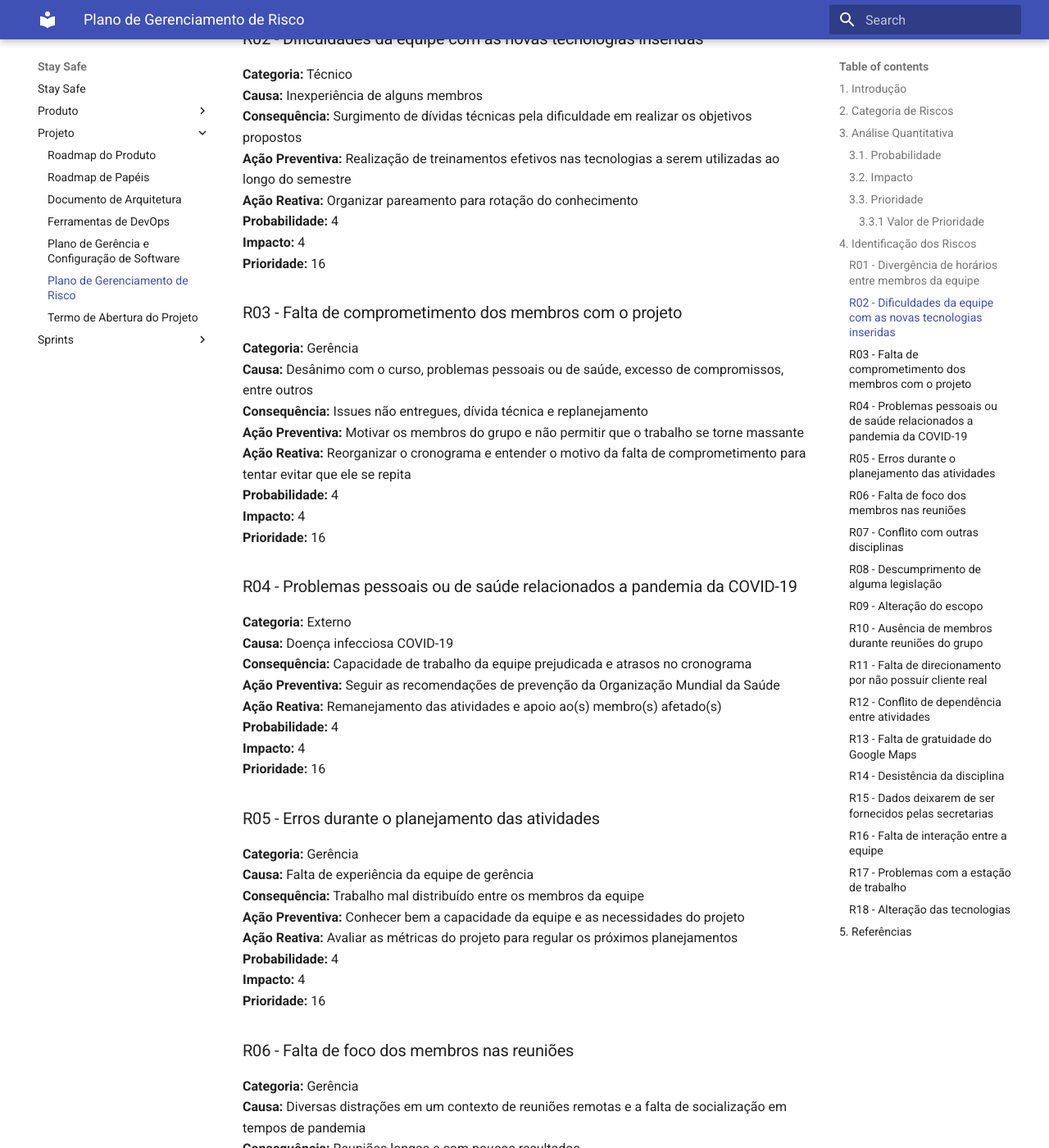
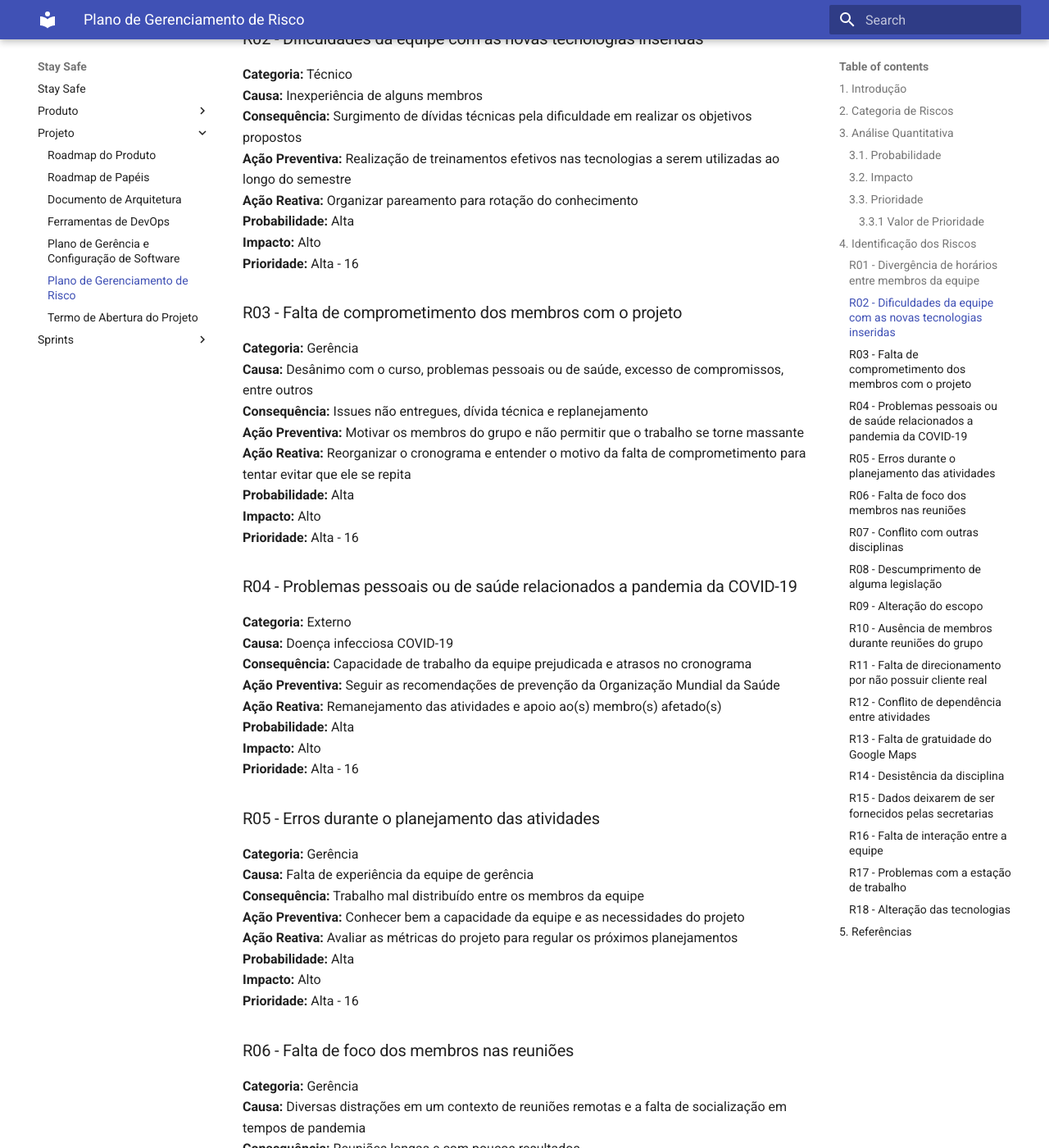
Before and after one commit to fga-eps-mds/2020.1-stay-safe-docs, an MkDocs documentation site: the page built from docs/projeto/risk-management.md, in a window 1280 px wide and 1400 px high, scrolled down 2704 px. Shown: the whole window at 82% size. Built offline with MkDocs 1.6.1 and Material for MkDocs 9.7.7, drawn with Linux system fonts in a browser that asks for light colours; some of the changed text lies outside the part shown.

Commit message:
Rewrite probability, impact and priority to facilitate immediate understanding.

```diff
--- a/docs/projeto/risk-management.md
+++ b/docs/projeto/risk-management.md
@@ -61,9 +61,9 @@ Através da multiplicação entre as estimativas de impacto e probabilidade é p
 **Consequência:** Dificuldade para reunir toda a equipe e realizar os pareamentos
 **Ação Preventiva:** Elaboração de planilhas de controle de horários
 **Ação Reativa:** Planejar os pareamentos e reuniões baseado na planilha de horários
-**Probabilidade:** 5
-**Impacto:** 4
-**Prioridade:** 20
+**Probabilidade:** Muito Alta
+**Impacto:** Alto
+**Prioridade:** Alta - 20
 
 ### R02 - Dificuldades da equipe com as novas tecnologias inseridas
 **Categoria:** Técnico
@@ -71,9 +71,9 @@ Através da multiplicação entre as estimativas de impacto e probabilidade é p
 **Consequência:** Surgimento de dívidas técnicas pela dificuldade em realizar os objetivos propostos
 **Ação Preventiva:** Realização de treinamentos efetivos nas tecnologias a serem utilizadas ao longo do semestre
 **Ação Reativa:** Organizar pareamento para rotação do conhecimento
-**Probabilidade:** 4
-**Impacto:** 4
-**Prioridade:** 16
+**Probabilidade:** Alta
+**Impacto:** Alto
+**Prioridade:** Alta - 16
 
 ### R03 - Falta de comprometimento dos membros com o projeto
 **Categoria:** Gerência
@@ -81,9 +81,9 @@ Através da multiplicação entre as estimativas de impacto e probabilidade é p
 **Consequência:** Issues não entregues, dívida técnica e replanejamento
 **Ação Preventiva:** Motivar os membros do grupo e não permitir que o trabalho se torne massante
 **Ação Reativa:** Reorganizar o cronograma e entender o motivo da falta de comprometimento para tentar evitar que ele se repita
-**Probabilidade:** 4
-**Impacto:** 4
-**Prioridade:** 16
+**Probabilidade:** Alta
+**Impacto:** Alto
+**Prioridade:** Alta - 16
 
 ### R04 - Problemas pessoais ou de saúde relacionados a pandemia da COVID-19
 **Categoria:** Externo
@@ -91,9 +91,9 @@ Através da multiplicação entre as estimativas de impacto e probabilidade é p
 **Consequência:** Capacidade de trabalho da equipe prejudicada e atrasos no cronograma
 **Ação Preventiva:** Seguir as recomendações de prevenção da Organização Mundial da Saúde
 **Ação Reativa:** Remanejamento das atividades e apoio ao(s) membro(s) afetado(s)
-**Probabilidade:** 4
-**Impacto:** 4
-**Prioridade:** 16
+**Probabilidade:** Alta
+**Impacto:** Alto
+**Prioridade:** Alta - 16
 
 ### R05 - Erros durante o planejamento das atividades
 **Categoria:** Gerência
@@ -101,9 +101,9 @@ Através da multiplicação entre as estimativas de impacto e probabilidade é p
 **Consequência:** Trabalho mal distribuído entre os membros da equipe
 **Ação Preventiva:** Conhecer bem a capacidade da equipe e as necessidades do projeto
 **Ação Reativa:**  Avaliar as métricas do projeto para regular os próximos planejamentos
-**Probabilidade:** 4
-**Impacto:** 4
-**Prioridade:** 16
+**Probabilidade:** Alta
+**Impacto:** Alto
+**Prioridade:** Alta - 16
 
 ### R06 - Falta de foco dos membros nas reuniões
 **Categoria:** Gerência
@@ -111,9 +111,9 @@ Através da multiplicação entre as estimativas de impacto e probabilidade é p
 **Consequência:** Reuniões longas e com poucos resultados
 **Ação Preventiva:** Criar timebox para os tópicos da reunião e permanecer nos assuntos que são de interesse geral
 **Ação Reativa:** Mudar a maneira como a reunião é conduzida de forma a deixá-la mais despojada sem perder o foco na produtividade
-**Probabilidade:** 5
-**Impacto:** 3
-**Prioridade:** 15
+**Probabilidade:** Muito Alta
+**Impacto:** Médio
+**Prioridade:** Média - 15
 
 ### R07 - Conflito com outras disciplinas
 **Categoria:** Organizacional
@@ -121,9 +121,9 @@ Através da multiplicação entre as estimativas de impacto e probabilidade é p
 **Consequência:** Atraso nas entregas ou entregas mal feitas
 **Ação Preventiva:** Organizar os prazos e fazer um planejamento
 **Ação Reativa:** Priorização das atividades
-**Probabilidade:** 5
-**Impacto:** 3
-**Prioridade:** 15
+**Probabilidade:** Muito Alta
+**Impacto:** Médio
+**Prioridade:** Média - 15
 
 ### R08 - Descumprimento de alguma legislação
 **Categoria:** Gerência
@@ -131,9 +131,9 @@ Através da multiplicação entre as estimativas de impacto e probabilidade é p
 **Consequência:** Cometer alguma ilegalidade
 **Ação Preventiva:**  Fazer um estudo da legislação associada ao escopo do projeto
 **Ação Reativa:**  Procurar apoio jurídico profissional
-**Probabilidade:** 3
-**Impacto:** 5
-**Prioridade:** 15
+**Probabilidade:** Média
+**Impacto:** Muito Alto
+**Prioridade:** Média - 15
 
 
 ### R09 - Alteração do escopo
@@ -142,9 +142,9 @@ Através da multiplicação entre as estimativas de impacto e probabilidade é p
 **Consequência:** Replanejamento do projeto
 **Ação Preventiva:** Refinar constantemente os requisitos e manter as funcionalidades atualizadas
 **Ação Reativa:** Redefinir o escopo e redistribuir tarefas
-**Probabilidade:** 3
-**Impacto:** 4
-**Prioridade:** 12
+**Probabilidade:** Média
+**Impacto:** Alto
+**Prioridade:** Média - 12
 
 ### R10 - Ausência de membros durante reuniões do grupo
 **Categoria:** Gerência
@@ -152,9 +152,9 @@ Através da multiplicação entre as estimativas de impacto e probabilidade é p
 **Consequência:** Membros perdidos na sprint e maior carga de trabalho pro scrum para repassar o conteúdo da reunião aos que faltaram
 **Ação Preventiva:** Manter a equipe estimulada e verificar constatemente os horários para que não haja conflito
 **Ação Reativa:** Repassar o conteúdo da reunião aos membros faltantes
-**Probabilidade:** 4
-**Impacto:** 3
-**Prioridade:** 12
+**Probabilidade:** Alta
+**Impacto:** Médio
+**Prioridade:** Média - 12
 
 ### R11 - Falta de direcionamento por não possuir cliente real
 **Categoria:** Externo
@@ -162,9 +162,9 @@ Através da multiplicação entre as estimativas de impacto e probabilidade é p
 **Consequência:** Produto desenvolvido carece de realidade
 **Ação Preventiva:** Ter uma ótima noção do produto antes de começar seu desenvolvimento
 **Ação Reativa:** Repensar o produto e alinhar nova visão com a equipe
-**Probabilidade:** 3
-**Impacto:** 4
-**Prioridade:** 12
+**Probabilidade:** Média
+**Impacto:** Alto
+**Prioridade:** Média - 12
 
 ### R12 - Conflito de dependência entre atividades
 **Categoria:** Organizacional
@@ -172,9 +172,9 @@ Através da multiplicação entre as estimativas de impacto e probabilidade é p
 **Consequência:** Atividade pausada esperando a conclusão de outra
 **Ação Preventiva:** Planejar e priorizar as tarefas a longo prazo
 **Ação Reativa:** Finalizar uma das tarefas o mais rápido possível para que a outra possa ser realizada
-**Probabilidade:** 3
-**Impacto:** 4
-**Prioridade:** 12
+**Probabilidade:** Média
+**Impacto:** Alto
+**Prioridade:** Média - 12
 
 ### R13 - Falta de gratuidade do Google Maps
 **Categoria:** Externa
@@ -182,9 +182,9 @@ Através da multiplicação entre as estimativas de impacto e probabilidade é p
 **Consequência:** Atraso nas funcionalidades que usam exibição de mapas
 **Ação Preventiva:** Fazer essas funcionalidades de forma que sejam fáceis de integrar com outra api de mapa
 **Ação Reativa:** Procurar outras alternativas gratuitas de uso de mapas
-**Probabilidade:** 3
-**Impacto:** 4
-**Prioridade:** 12
+**Probabilidade:** Média
+**Impacto:** Alto
+**Prioridade:** Média - 12
 
 ### R14 - Desistência da disciplina
 **Categoria:** Gerência
@@ -192,9 +192,9 @@ Através da multiplicação entre as estimativas de impacto e probabilidade é p
 **Consequência:** Equipe desfalcada e sobrecarga dos membros que permanecem na matéria
 **Ação Preventiva:** Incentivar a participação dos membros e a união do time
 **Ação Reativa:** Redistribuir tarefas e refazer parte do planejamento do projeto
-**Probabilidade:** 2
-**Impacto:** 5
-**Prioridade:** 10
+**Probabilidade:** Baixa
+**Impacto:** Muito Alto
+**Prioridade:** Baixa - 10
 
 ### R15 - Dados deixarem de ser fornecidos pelas secretarias
 **Categoria:** Externo
@@ -202,9 +202,9 @@ Através da multiplicação entre as estimativas de impacto e probabilidade é p
 **Consequência:** Impossibilidade de atualização de uma funcionalidade importante do projeto
 **Ação Preventiva:** -
 **Ação Reativa:** Procurar outras fontes de dados ou deixar de fornecer a funcionalidade
-**Probabilidade:** 2
-**Impacto:** 5
-**Prioridade:** 10
+**Probabilidade:** Baixa
+**Impacto:** Muito Alto
+**Prioridade:** Baixa - 10
 
 ### R16 - Falta de interação entre a equipe
 **Categoria:** Gerência
@@ -212,9 +212,9 @@ Através da multiplicação entre as estimativas de impacto e probabilidade é p
 **Consequência:** Trabalho se torna massante e sua qualidade é reduzida
 **Ação Preventiva:** Levar a reunião de um jeito informal e interagir com a equipe no tempo livre
 **Ação Reativa:** Chamar os membros pra alguma atividade divertida fora do contexto da disciplina
-**Probabilidade:** 2
-**Impacto:** 4
-**Prioridade:** 8
+**Probabilidade:** Baixa
+**Impacto:** Alto
+**Prioridade:** Baixa - 8
 
 ### R17 - Problemas com a estação de trabalho
 **Categoria:** Técnico
@@ -222,9 +222,9 @@ Através da multiplicação entre as estimativas de impacto e probabilidade é p
 **Consequência:** Capacidade de trabalho da equipe prejudicada e atrasos no cronograma
 **Ação Preventiva:** -
 **Ação Reativa:**  Remanejamento das atividades e revisão do cronograma
-**Probabilidade:** 2
-**Impacto:** 4
-**Prioridade:** 8
+**Probabilidade:** Baixa
+**Impacto:** Alto
+**Prioridade:** Baixa - 8
 
 ### R18 - Alteração das tecnologias
 **Categoria:** Técnico
@@ -232,9 +232,9 @@ Através da multiplicação entre as estimativas de impacto e probabilidade é p
 **Consequência:** Refatorar tudo o que foi feito na nova linguagem/framework escolhido
 **Ação Preventiva:** Estudar com antecedência as tecnologias utilizadas e suas capacidades
 **Ação Reativa:** Incluir todos os membros na refatoração para que ela seja executada o mais rápido possivel
-**Probabilidade:** 1
-**Impacto:** 5
-**Prioridade:** 5
+**Probabilidade:** Muito Baixa
+**Impacto:** Muito Alto
+**Prioridade:** Muito Baixa - 5
 
 ## 5. Referências
 * RODRIGUES, Eli. EAR para projetos de software. Disponível em [https://www.elirodrigues.com/2013/09/21/gerenciamento-de-riscos-ear-para-projetos-de-software/](https://www.elirodrigues.com/2013/09/21/gerenciamento-de-riscos-ear-para-projetos-de-software/). Acesso em 9 set 2020.
```
